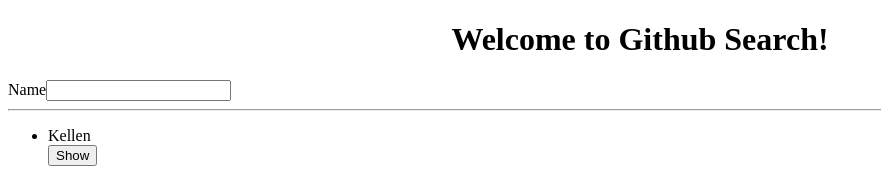
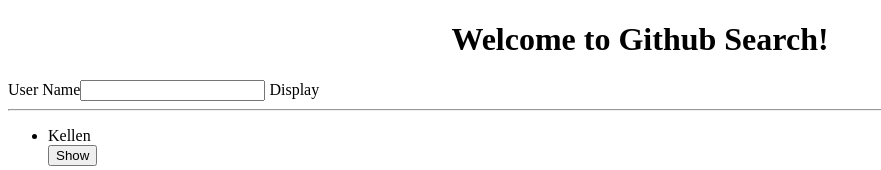
Before and after one commit to KellenNjoroge/Users, an Angular app: page /users in a window 1280 px wide. Shown: the top 170 px of the page, without its empty margins (0-881 px from the left). Built offline with nearby package versions, Linux system fonts and the light colour scheme.

Commit message:
ngModel works

```diff
--- a/src/app/user-form/user-form.component.html
+++ b/src/app/user-form/user-form.component.html
@@ -1,10 +1,11 @@
 <div class="container-fluid">
     <div class="row">
-        <form>
+        <form #userform='ngForm'>
             <div class="form-group">
 
-                <label for="name">Name</label>
-                <input type="text" required class="form-control" id="name">
+                <label for="name">  User Name</label>
+                <input type="text" required class="form-control" id="name" [(ngModel)]="newUser.name" name = "name">
+                Display {{newUser.name}}
 
             </div>
         </form>
--- a/src/app/user-form/user-form.component.ts
+++ b/src/app/user-form/user-form.component.ts
@@ -1,12 +1,12 @@
 import { Component, OnInit } from '@angular/core';
-
+import {User} from '../user';
 @Component({
   selector: 'app-user-form',
   templateUrl: './user-form.component.html',
   styleUrls: ['./user-form.component.css']
 })
 export class UserFormComponent implements OnInit {
-
+  newUser = new User (0, '', '');
   constructor() { }
 
   ngOnInit() {
```
